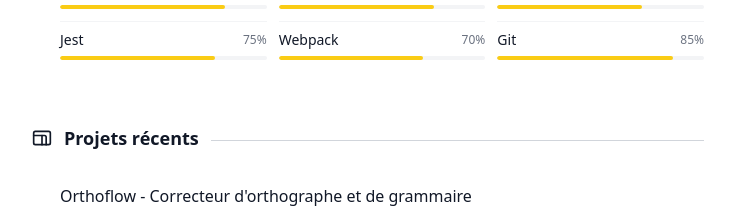
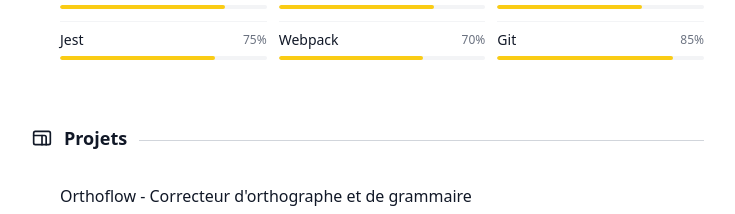
Before and after one commit to nassoa/pronass, a Next.js app: page / in a window 1280 px wide. Shown: the part 1622-1836 px from the top of the page, without its empty margins (398-1133 px from the left). Built offline with nearby package versions, Linux system fonts and the light colour scheme; a web font is replaced by a local one.

Commit message:
projets title updated

```diff
--- a/src/app/page.tsx
+++ b/src/app/page.tsx
@@ -334,7 +334,7 @@ export default function Portfolio() {
           <section id="projects" className="mb-16 max-w-2xl">
             <h2 className="text-lg font-bold mb-4 text-gray-900 dark:text-white flex items-center gap-x-3">
               <Proportions className="h-5 w-5" />
-              <span>Projets récents</span>
+              <span>Projets</span>
               <span className="mt-1 block flex-grow h-[1px] bg-gray-300 dark:bg-slate-200"></span>
             </h2>
             <div className="space-y-2 pl-3">
```
